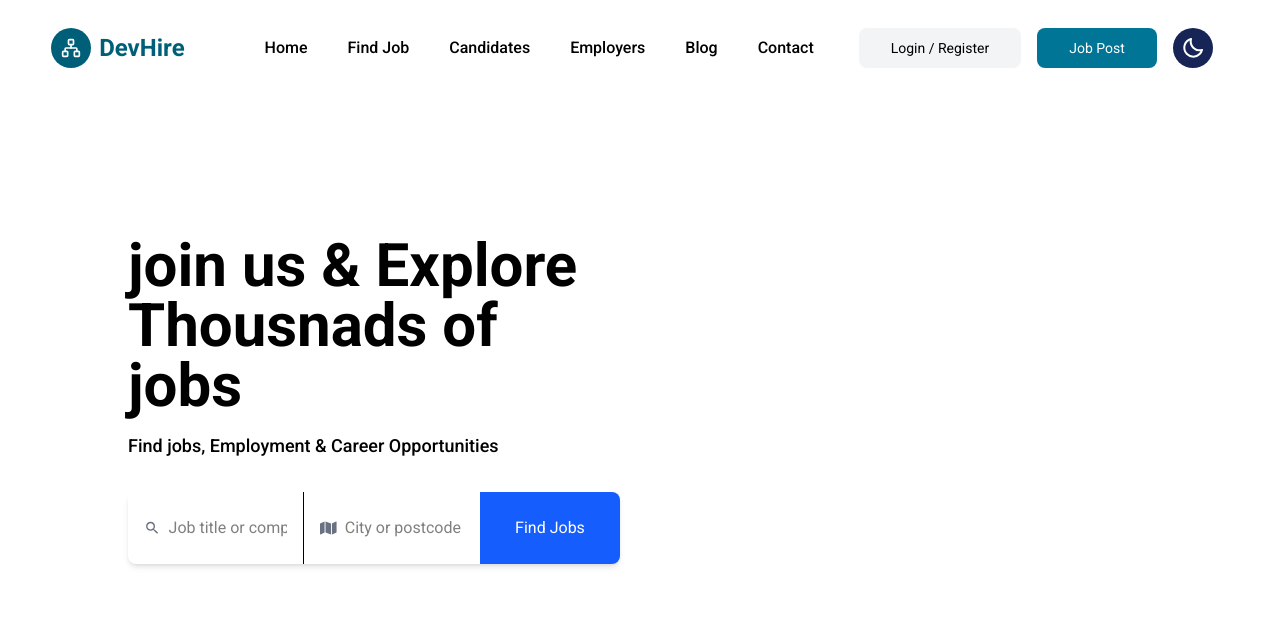
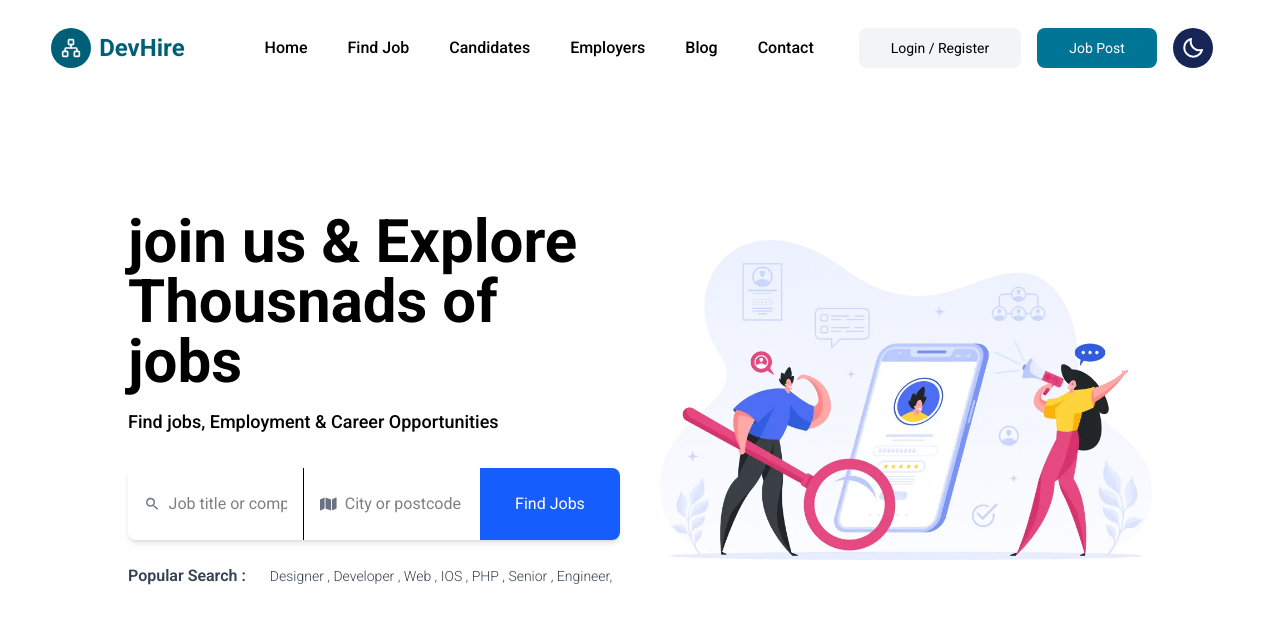
Before and after one commit to subashtamang2/job-landing, a Next.js app: page / in a window 1280 px wide. Shown: the top 624 px of the page. Built offline with nearby package versions, Linux system fonts and the light colour scheme.

Commit message:
make a image section

```diff
--- a/components/Home/Hero/Hero.tsx
+++ b/components/Home/Hero/Hero.tsx
@@ -1,5 +1,6 @@
 import React from 'react'
 import JobSearchBar from './JobSearchBar'
+import Image from 'next/image'
 
 const Hero = () => {
   return (
@@ -13,9 +14,17 @@
           <p className='mt-4 text-sm sm:text-lg font-medium'>Find jobs, Employment  & Career Opportunities</p>
           {/* jobsearchBar */}
           <JobSearchBar />
+          {/* Popular search */}
+          <div className='text-base font-semibold text-gray-700 dark:text-gray-300 mt-6 flex items-center space-x-6'>
+            <span>Popular Search : </span>
+            <span className='text-sm text-gray-700 dark:text-gray-300 font-light'>Designer , Developer , Web , IOS , PHP , Senior , Engineer,</span>
+          </div>
 
         </div>
         {/* image content */}
+        <div className='mx-auto hidden xl:block'>
+          <Image src="/images/hero.png" alt="hero" width={900} height={900} />
+        </div>
       </div>
     </div>
   )
```
Also changed, not shown: public/images/hero.png (added).
